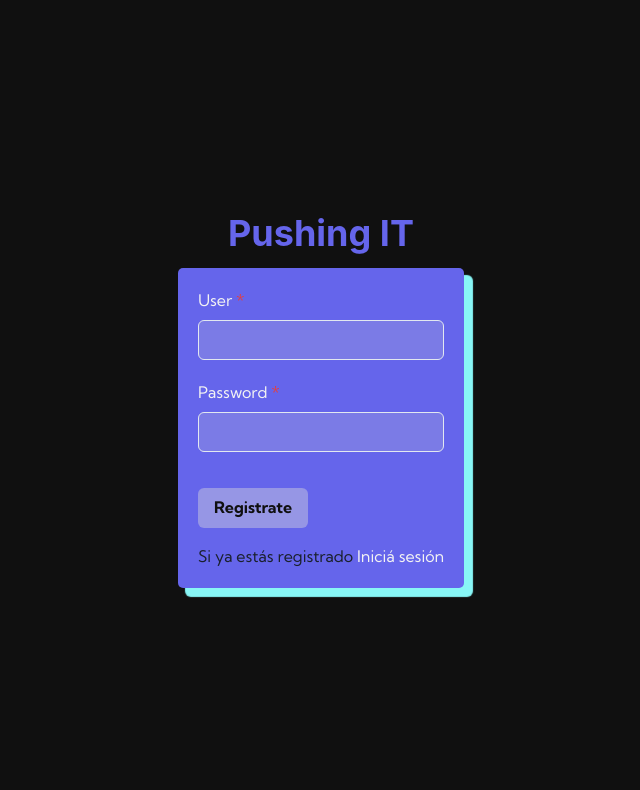
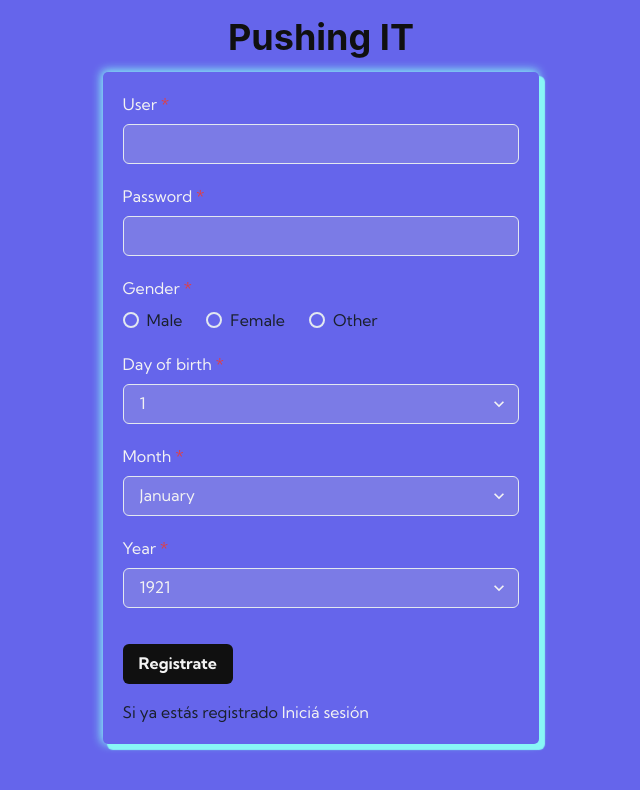
Before and after one commit to FabrizioOtranto/pushing-front, a React (Vite) app: page / in a window 1280 px wide. Shown: the top 790 px of the page, without its empty margins (319-959 px from the left). Built offline with nearby package versions, Linux system fonts and the light colour scheme.

Commit message:
probando formulario

```diff
--- a/src/components/Home.jsx
+++ b/src/components/Home.jsx
@@ -12,17 +12,17 @@ const Home = () => {
     return (
         <Flex direction="column">
             <Flex justify="space-between" w="100%" p={3} align="center">
-                <Heading color="primary.500">Pushing IT</Heading>
+                <Heading color="black.500">Pushing IT</Heading>
                 <Button
-                    _hover={{ bg: 'primary.300' }}
+                    _hover={{ bg: 'secondary.500', color: 'black.500' }}
                     onClick={logout}
-                    bg="primary.500"
+                    bg="black.500"
                     color="white"
                 >
                     Logout
                 </Button>
             </Flex>
-            <Divider borderColor="primary.500" borderWidth={2} />
+            <Divider borderColor="secondary.500" borderWidth={2} />
             <Heading color="white">Welcome {userName} 😎 </Heading>
         </Flex>
     );
--- a/src/components/Login.jsx
+++ b/src/components/Login.jsx
@@ -8,15 +8,28 @@ import {
     FormErrorMessage,
     FormLabel,
     Heading,
+    HStack,
     Input,
+    Radio,
+    RadioGroup,
+    Select,
+    Stack,
     Text,
 } from '@chakra-ui/react';
 import { UserContext } from '../context/userContext';
 import axios from 'axios';
-import { BASE_URL } from '../constants/constants';
+import { BASE_URL, DAY, GENDER, MONTH, YEAR } from '../constants/constants';
 
+const initialState = {
+    user: '',
+    pass: '',
+    gender: '',
+    day: '',
+    month: '',
+    year: '',
+};
 const Login = () => {
-    const [info, setInfo] = useState({ user: '', pass: '' });
+    const [info, setInfo] = useState(initialState);
     const [toggleForm, setToggleForm] = useState(true);
     const [loading, setLoading] = useState(false);
     const { login, token } = useContext(UserContext);
@@ -31,11 +44,22 @@ const Login = () => {
         });
     };
 
+    const handleChangeRadio = (e) => {
+        setInfo({
+            ...info,
+            gender: e,
+        });
+    };
+
     const register = async () => {
         try {
             const { data } = await axios.post(`${BASE_URL}/register`, {
-                user: info.user,
+                username: info.user,
                 password: info.pass,
+                gender: info.gender,
+                day: info.day,
+                month: info.month,
+                year: info.year,
             });
 
             login(data);
@@ -47,7 +71,7 @@ const Login = () => {
     const inicioSesion = async () => {
         try {
             const { data } = await axios.post(`${BASE_URL}/login`, {
-                user: info.user,
+                username: info.user,
                 password: info.pass,
             });
 
@@ -80,7 +104,7 @@ const Login = () => {
                 <Text color="primary.500">Cargando...</Text>
             ) : (
                 <>
-                    <Heading color="primary.500" mb={3}>
+                    <Heading color="black.500" mb={3}>
                         Pushing IT
                     </Heading>
 
@@ -88,8 +112,10 @@ const Login = () => {
                         bg="primary.500"
                         borderRadius={5}
                         p={5}
+                        mb={10}
                         direction="column"
-                        boxShadow="8px 8px 1px 1px #88f6f6"
+                        boxShadow="5px 5px 1px 1px #88f6f6, -1px -1px 10px 1px #88f6f6"
+                        minW="35%"
                     >
                         <form onSubmit={handleSubmit}>
                             <FormControl isRequired mb={5}>
@@ -122,11 +148,104 @@ const Login = () => {
                                     onChange={handleChange}
                                 />
                             </FormControl>
+                            {toggleForm ? (
+                                <>
+                                    <FormControl
+                                        as="fieldset"
+                                        isRequired
+                                        mb={5}
+                                    >
+                                        <FormLabel color="white" as="legend">
+                                            Gender
+                                        </FormLabel>
+                                        <RadioGroup
+                                            defaultValue="Male"
+                                            onChange={handleChangeRadio}
+                                            value={info.gender}
+                                        >
+                                            <HStack spacing="24px">
+                                                {GENDER.map((elem, idx) => (
+                                                    <Radio
+                                                        key={idx}
+                                                        value={elem}
+                                                    >
+                                                        {elem}
+                                                    </Radio>
+                                                ))}
+                                            </HStack>
+                                        </RadioGroup>
+                                    </FormControl>
+                                    <FormControl isRequired mb={5}>
+                                        <FormLabel htmlFor="day" color="white">
+                                            Day of birth
+                                        </FormLabel>
+                                        <Select
+                                            id="day"
+                                            bg="primary.300"
+                                            color="white"
+                                            focusBorderColor="none"
+                                            onChange={handleChange}
+                                            name="day"
+                                        >
+                                            {DAY.map((elem, idx) => (
+                                                <option key={idx}>
+                                                    {elem}
+                                                </option>
+                                            ))}
+                                        </Select>
+                                    </FormControl>
+                                    <FormControl isRequired mb={5}>
+                                        <FormLabel
+                                            htmlFor="month"
+                                            color="white"
+                                        >
+                                            Month
+                                        </FormLabel>
+                                        <Select
+                                            id="month"
+                                            bg="primary.300"
+                                            color="white"
+                                            focusBorderColor="none"
+                                            name="month"
+                                            onChange={handleChange}
+                                        >
+                                            {MONTH.map((elem, idx) => (
+                                                <option key={idx}>
+                                                    {elem}
+                                                </option>
+                                            ))}
+                                        </Select>
+                                    </FormControl>
+                                    <FormControl isRequired mb={5}>
+                                        <FormLabel htmlFor="year" color="white">
+                                            Year
+                                        </FormLabel>
+                                        <Select
+                                            id="year"
+                                            bg="primary.300"
+                                            color="white"
+                                            focusBorderColor="none"
+                                            onChange={handleChange}
+                                            name="year"
+                                        >
+                                            {YEAR.map((elem, idx) => (
+                                                <option key={idx}>
+                                                    {elem}
+                                                </option>
+                                            ))}
+                                        </Select>
+                                    </FormControl>
+                                </>
+                            ) : null}
                             <Button
                                 mt={4}
-                                color="black.500"
-                                bg="primary.100"
+                                color="white"
+                                bg="black.500"
                                 type="submit"
+                                _hover={{
+                                    bg: 'secondary.300',
+                                    color: 'black.500',
+                                }}
                             >
                                 {toggleForm ? 'Registrate' : 'Iniciar sesión'}
                             </Button>
--- a/src/constants/constants.js
+++ b/src/constants/constants.js
@@ -1 +1,53 @@
 export const BASE_URL = 'https://pushing-it.herokuapp.com/api';
+
+//
+export const GENDER = ['Male', 'Female', 'Other'];
+export const DAY = [
+    '1',
+    '2',
+    '3',
+    '4',
+    '5',
+    '6',
+    '7',
+    '8',
+    '9',
+    '10',
+    '11',
+    '12',
+    '13',
+    '14',
+    '15',
+    '16',
+    '17',
+    '18',
+    '19',
+    '20',
+    '21',
+    '22',
+    '23',
+    '24',
+    '25',
+    '26',
+    '27',
+    '28',
+    '29',
+    '30',
+    '31',
+];
+export const MONTH = [
+    'January',
+    'February',
+    'March',
+    'April',
+    'May',
+    'June',
+    'July',
+    'Agugust',
+    'September',
+    'October',
+    'November',
+    'December',
+];
+
+export const YEAR = new Array(100).fill(0).map((_, idx) => idx + 1921);
--- a/src/context/userContext.jsx
+++ b/src/context/userContext.jsx
@@ -20,9 +20,9 @@ export const UserContextProvider = ({ children }) => {
     const login = (data) => {
         setToken(data.token);
         if (data.newUser) {
-            setUsername(data.newUser.user);
+            setUsername(data.newUser.username);
         } else {
-            setUsername(data.user2.user);
+            setUsername(data.user.username);
         }
     };
 
--- a/src/theme.js
+++ b/src/theme.js
@@ -10,7 +10,7 @@ export default extendTheme({
                 height: '100%',
             },
             body: {
-                bg: '#101010',
+                bg: '#6565eb',
             },
         },
     },
```
Also changed, not shown: src/customHooks/useAxios.jsx (deleted, +0 -32 lines).
